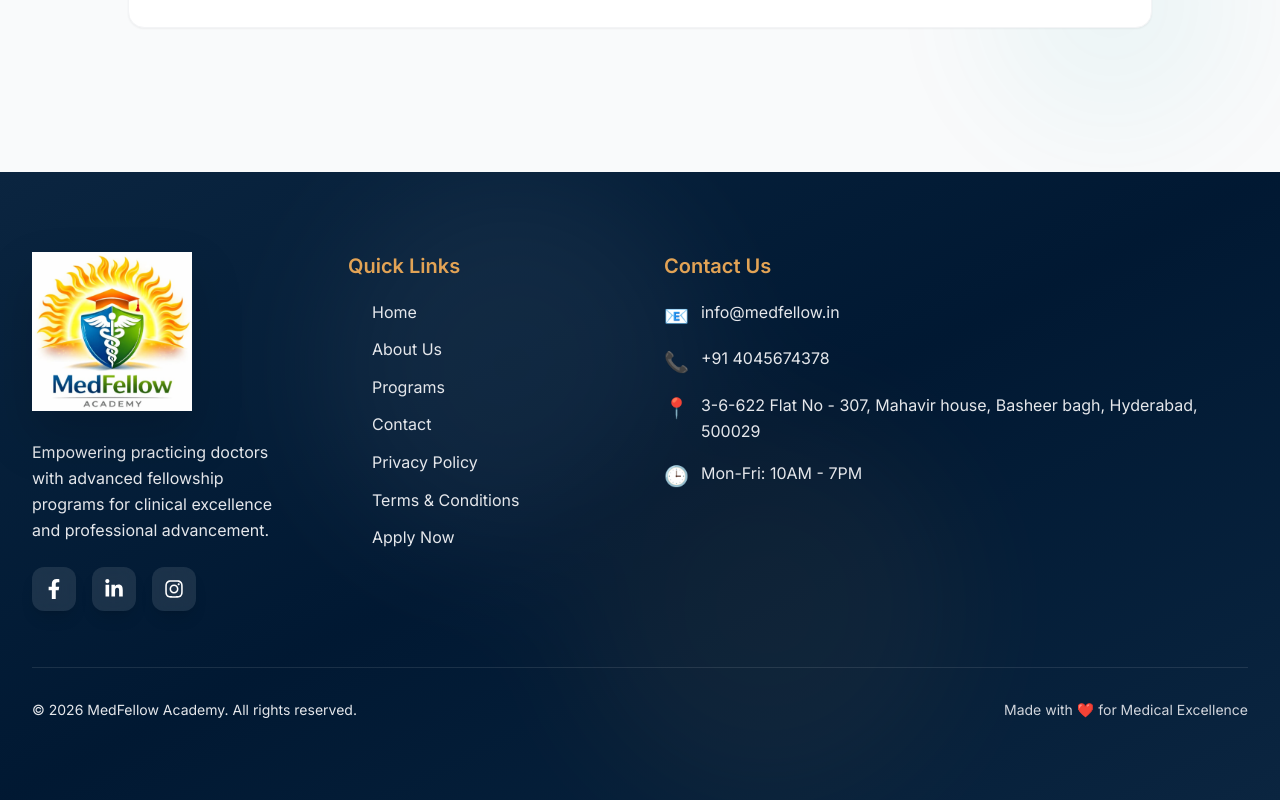
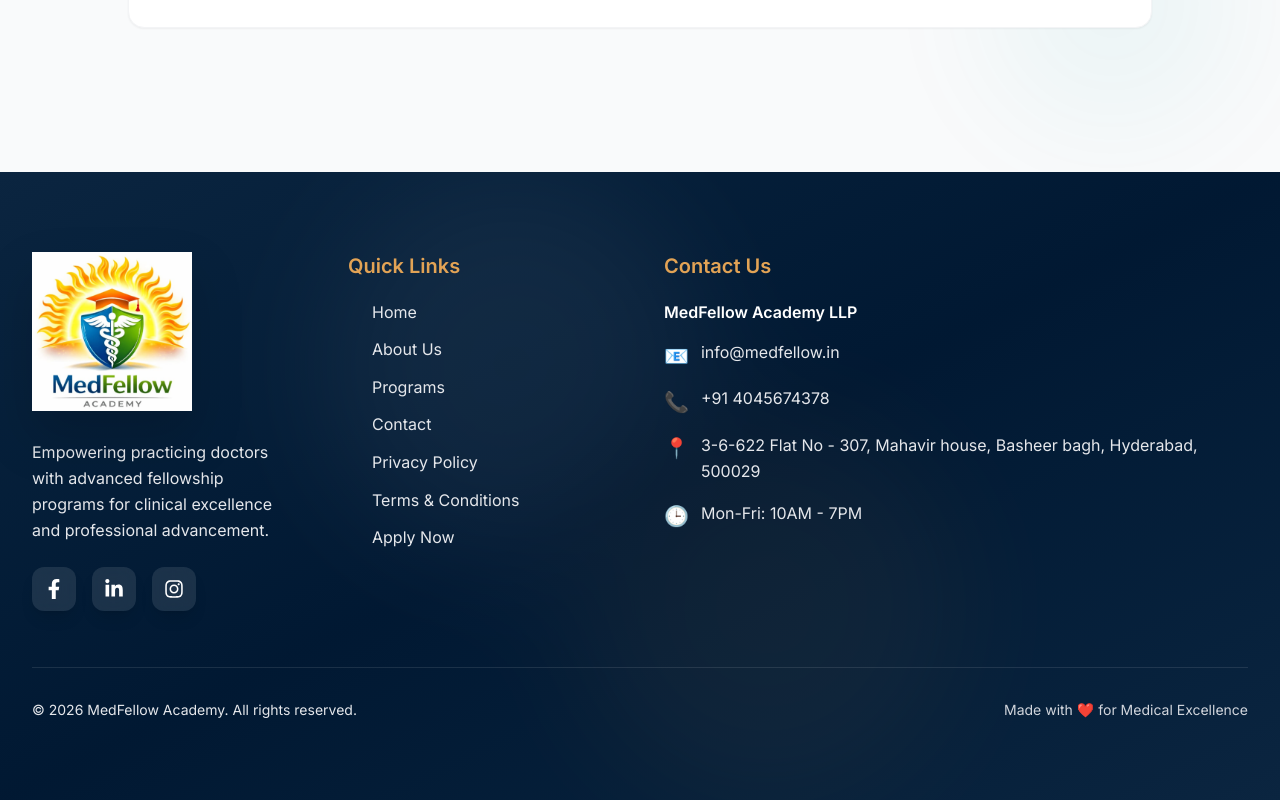
Before and after one commit to medfellowacademy/Website, a Next.js app: page / in a window 1280 px wide. Shown: the part 6319-7119 px from the top of the page. Built offline with nearby package versions, Linux system fonts and the light colour scheme.

Commit message:
feat: add MedFellow Academy LLP above email in footer contact section

```diff
--- a/components/Footer.tsx
+++ b/components/Footer.tsx
@@ -140,6 +140,7 @@ export default function Footer() {
             variants={itemVariants}
           >
             <h4 className="font-heading font-bold mb-5 text-lg sm:text-xl text-accent">Contact Us</h4>
+            <p className="text-white font-semibold text-sm sm:text-base mb-4">MedFellow Academy LLP</p>
             <ul className="space-y-4 text-gray-200">
               {[
                 { icon: "📧", text: "info@medfellow.in", href: "mailto:info@medfellow.in" },
```
